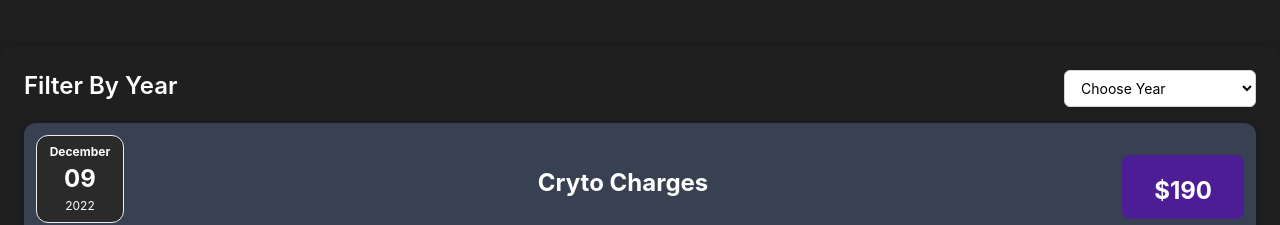
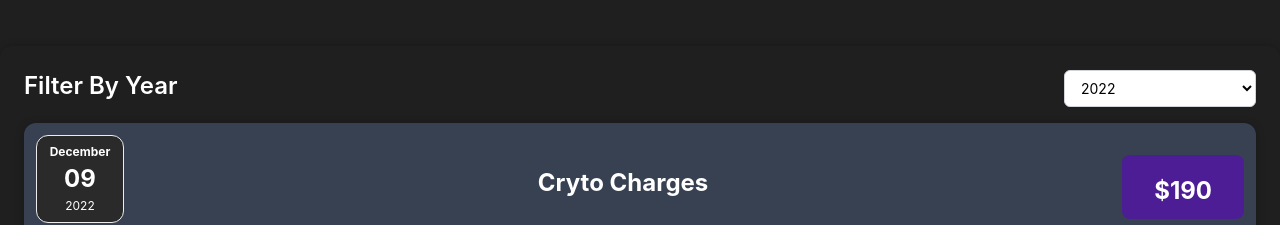
Before and after one commit to waleed677/Estimator-collector, a React (Create React App) app: page / in a window 1280 px wide. Shown: the part 394-619 px from the top of the page. Built offline with nearby package versions, Linux system fonts and the light colour scheme.

Commit message:
add conditional rendering

```diff
--- a/src/components/Expense/Expense.js
+++ b/src/components/Expense/Expense.js
@@ -1,21 +1,33 @@
-import React from 'react'
+import React, { useState } from 'react'
 import Card from '../UI/Card'
 import ExpenseFilter from './ExpenseFilter'
 import ExpenseItem from './ExpenseItem'
 
 function Expense(props) {
+
+  const [selectedYear, setSelectedYear] = useState('2022');
+  const noExpenseItem = "Expense Not Found";
+
+  const selectedFilterYear = (selected) => {
+    setSelectedYear(selected);
+  }
+
+  const expenseItems = props.item.filter((el) =>  { return el.date.getFullYear().toString() === selectedYear });
+  console.log(expenseItems);
+
   return (
     <>
-        <Card className ="p-6 mx-auto max-w-7xl mt-16 bg-card">
-        <ExpenseFilter />
-            {props.item.map((expense) => (
-                <ExpenseItem
-                  key = {expense.id}
-                  data = {expense}
+      <Card className="p-6 mx-auto max-w-7xl mt-16 bg-card">
+        <ExpenseFilter onChangeFilter={selectedFilterYear} selected = {selectedYear} />
+        {expenseItems.length == 0 && <h2 className='text-white flex justify-center text-4xl mt-5'>Expense Not Found</h2>}
+        { expenseItems.map((expense) => (
+          <ExpenseItem
+            key={expense.id}
+            data={expense}
+          />
+        )) }
 
-                />
-            ))}
-        </Card>
+      </Card>
     </>
   )
 }
--- a/src/components/Expense/ExpenseFilter.js
+++ b/src/components/Expense/ExpenseFilter.js
@@ -1,11 +1,9 @@
 import React, { useState } from 'react'
 
-function ExpenseFilter() {
-
-    const [selectedYear, setSelectedYear] = useState('')
+function ExpenseFilter(props) {
 
     const filterHandler = (event) => {
-        setSelectedYear(event.target.value);
+        props.onChangeFilter(event.target.value);
     }
     return (
         <>
@@ -19,8 +17,8 @@ function ExpenseFilter() {
                     <select
                     className=" block w-48 rounded-md border border-gray-300 bg-white py-2 px-3 shadow-sm focus:border-indigo-500 focus:outline-none focus:ring-indigo-500 sm:text-sm"
                     onChange={filterHandler}
+                    value = {props.selected}
                     >
-                        <option value={selectedYear} >Choose Year</option>
                         <option value="2019">2019</option>
                         <option value="2020">2020</option>
                         <option value="2021">2021</option>
```
